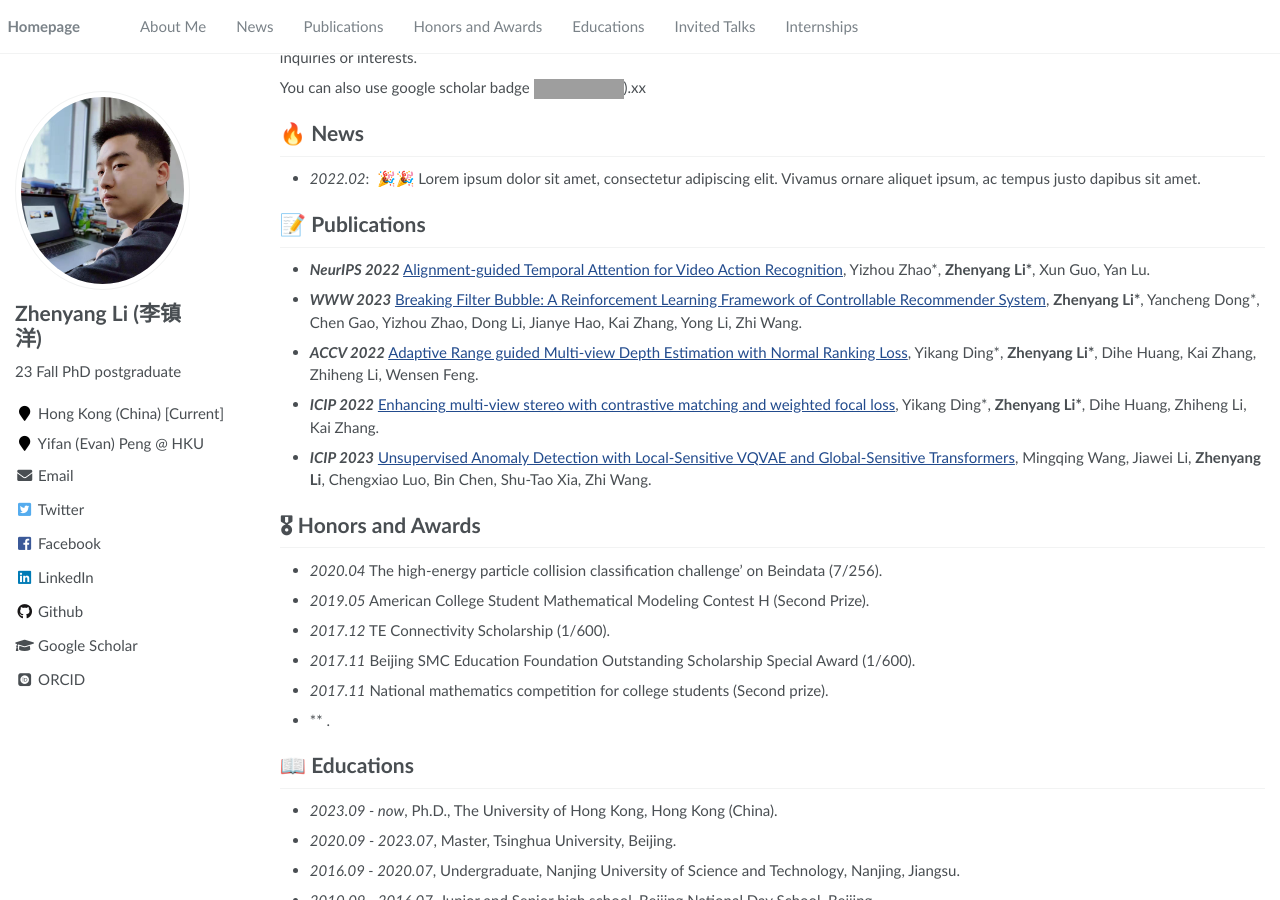
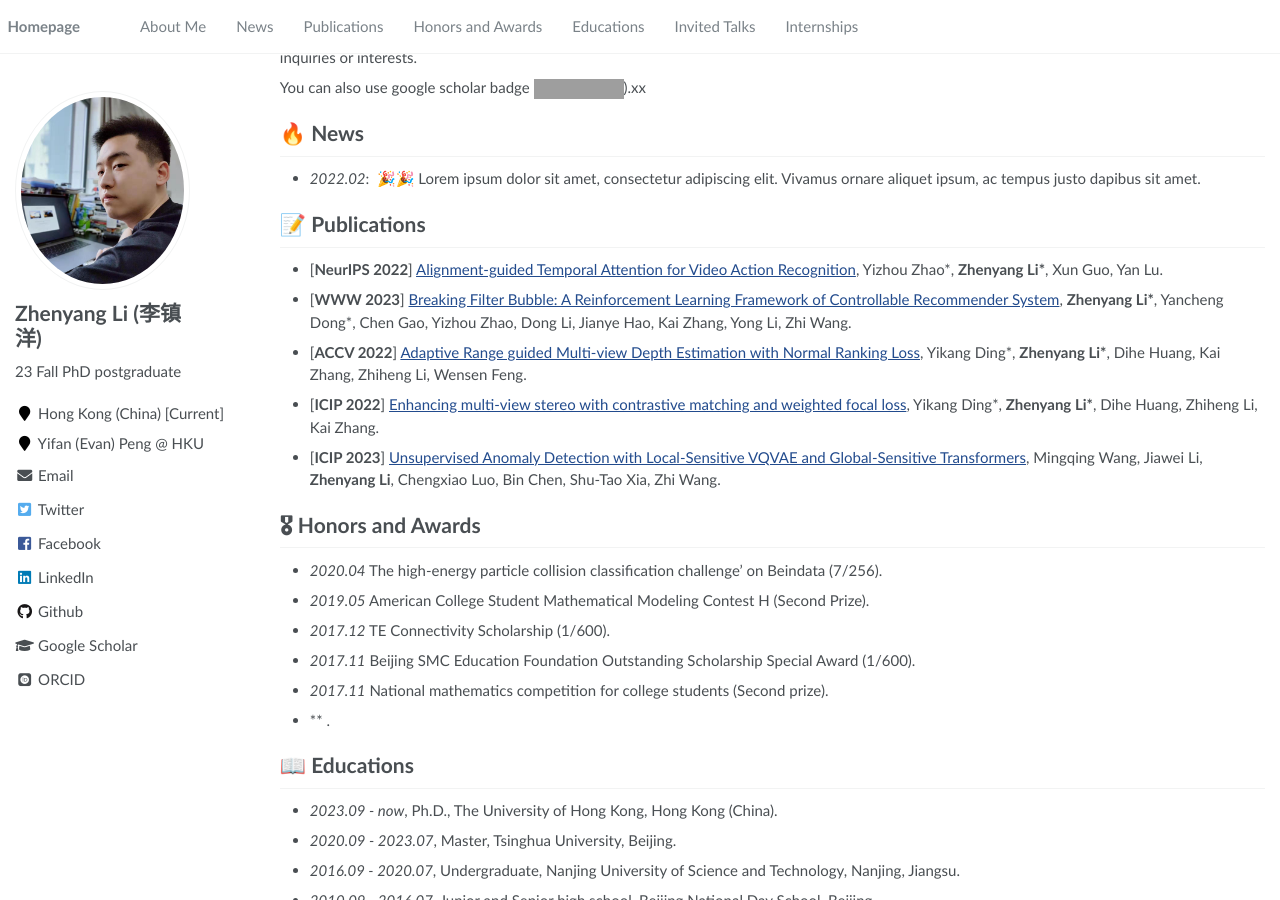
Before and after one commit to Lagrangeli/Lagrangeli.github.io, a Jekyll site: the page built from _pages/about.md, in a window 1280 px wide and 900 px high, scrolled down 300 px. Built offline with Jekyll 4.4.1, drawn with Linux system fonts in a browser that asks for light colours; some web fonts are replaced; grey boxes are pictures that could not be loaded.

Commit message:
update profile

```diff
--- a/_pages/about.md
+++ b/_pages/about.md
@@ -32,11 +32,11 @@
 
 # 📝 Publications
 
-- ***NeurIPS 2022*** [Alignment-guided Temporal Attention for Video Action Recognition](https://proceedings.neurips.cc/paper_files/paper/2022/file/5820ad65b1c27411417ae8b59433e580-Paper-Conference.pdf), Yizhou Zhao*, **Zhenyang Li\***, Xun Guo, Yan Lu.
-- ***WWW 2023*** [Breaking Filter Bubble: A Reinforcement Learning Framework of Controllable Recommender System](https://dl.acm.org/doi/pdf/10.1145/3543507.3583856), **Zhenyang Li\***, Yancheng Dong*, Chen Gao, Yizhou Zhao, Dong Li, Jianye Hao, Kai Zhang, Yong Li, Zhi Wang.
-- ***ACCV 2022*** [Adaptive Range guided Multi-view Depth Estimation with Normal Ranking Loss](https://openaccess.thecvf.com/content/ACCV2022/papers/Ding_Adaptive_Range_guided_Multi-view_Depth_Estimation_with_Normal_Ranking_Loss_ACCV_2022_paper.pdf), Yikang Ding*, **Zhenyang Li\***, Dihe Huang, Kai Zhang, Zhiheng Li, Wensen Feng.
-- ***ICIP 2022*** [Enhancing multi-view stereo with contrastive matching and weighted focal loss](https://arxiv.org/pdf/2206.10360), Yikang Ding*, **Zhenyang Li\***, Dihe Huang, Zhiheng Li, Kai Zhang.
-- ***ICIP 2023*** [Unsupervised Anomaly Detection with Local-Sensitive VQVAE and Global-Sensitive Transformers](https://arxiv.org/pdf/2303.17505), Mingqing Wang, Jiawei Li, **Zhenyang Li**, Chengxiao Luo, Bin Chen, Shu-Tao Xia, Zhi Wang.
+- [**NeurIPS 2022**] [Alignment-guided Temporal Attention for Video Action Recognition](https://proceedings.neurips.cc/paper_files/paper/2022/file/5820ad65b1c27411417ae8b59433e580-Paper-Conference.pdf), Yizhou Zhao*, **Zhenyang Li\***, Xun Guo, Yan Lu.
+- [**WWW 2023**] [Breaking Filter Bubble: A Reinforcement Learning Framework of Controllable Recommender System](https://dl.acm.org/doi/pdf/10.1145/3543507.3583856), **Zhenyang Li\***, Yancheng Dong*, Chen Gao, Yizhou Zhao, Dong Li, Jianye Hao, Kai Zhang, Yong Li, Zhi Wang.
+- [**ACCV 2022**] [Adaptive Range guided Multi-view Depth Estimation with Normal Ranking Loss](https://openaccess.thecvf.com/content/ACCV2022/papers/Ding_Adaptive_Range_guided_Multi-view_Depth_Estimation_with_Normal_Ranking_Loss_ACCV_2022_paper.pdf), Yikang Ding*, **Zhenyang Li\***, Dihe Huang, Kai Zhang, Zhiheng Li, Wensen Feng.
+- [**ICIP 2022**] [Enhancing multi-view stereo with contrastive matching and weighted focal loss](https://arxiv.org/pdf/2206.10360), Yikang Ding*, **Zhenyang Li\***, Dihe Huang, Zhiheng Li, Kai Zhang.
+- [**ICIP 2023**] [Unsupervised Anomaly Detection with Local-Sensitive VQVAE and Global-Sensitive Transformers](https://arxiv.org/pdf/2303.17505), Mingqing Wang, Jiawei Li, **Zhenyang Li**, Chengxiao Luo, Bin Chen, Shu-Tao Xia, Zhi Wang.
 
 <!-- <div class='paper-box'><div class='paper-box-image'><div><div class="badge">CVPR 2016</div><img src='images/500x300.png' alt="sym" width="100%"></div></div>
 <div class='paper-box-text' markdown="1">
```
